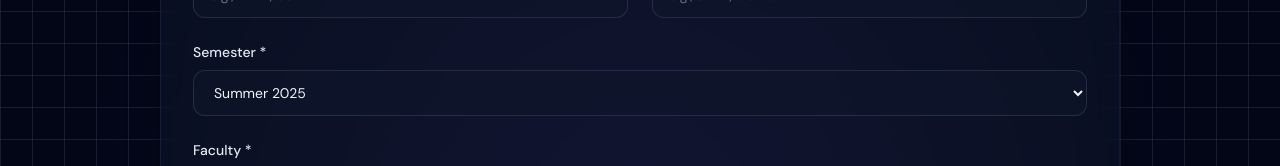
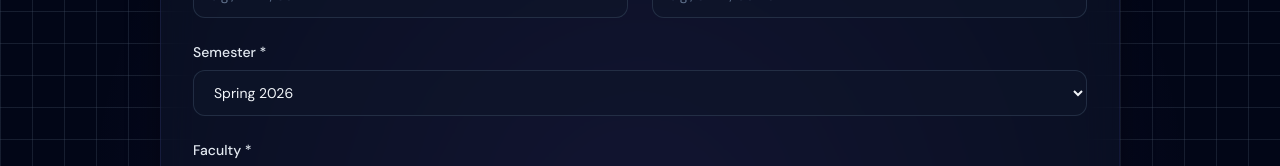
Before and after one commit to KhandakerSamin/SlideLink-Frontend, a Next.js app: page /create in a window 1280 px wide. Shown: the part 245-411 px from the top of the page. Built offline with nearby package versions, Linux system fonts and the light colour scheme.

Commit message:
Fix issue and add semester info

```diff
--- a/src/app/collections/[username]/page.js
+++ b/src/app/collections/[username]/page.js
@@ -31,8 +31,11 @@ export default function CollectionPage() {
       if (passwordFromUrl) {
         await authenticateAndLoadData(passwordFromUrl)
       } else {
+        // Allow direct access without password (for creator)
+        setIsAuthenticated(true)
+        await loadCollectionData()
+        await loadSubmissions()
         setIsLoading(false)
-        setIsAuthenticated(false)
       }
     }
     initialAuthCheck()
--- a/src/app/create/page.js
+++ b/src/app/create/page.js
@@ -10,7 +10,7 @@ export default function CreatePage() {
   const [formData, setFormData] = useState({
     section: "",
     courseCode: "",
-    semester: "Summer 2025",
+    semester: "Spring 2026",
     faculty: "",
     department: "",
     teamCount: "",
@@ -49,8 +49,8 @@ export default function CreatePage() {
         // Create the collection object
         const mockCollection = {
           username: username,
-          shareLink: `${window.location.origin}/collections/${username}?password=${formData.password}`,
-          qrCode: `https://api.qrserver.com/v1/create-qr-code/?size=200x200&data=${encodeURIComponent(`${window.location.origin}/collections/${username}?password=${formData.password}`)}`,
+          shareLink: `${window.location.origin}/collections/${username}`,
+          qrCode: `https://api.qrserver.com/v1/create-qr-code/?size=200x200&data=${encodeURIComponent(`${window.location.origin}/collections/${username}`)}`,
           ...data.collection,
         }
         setCreatedCollection(mockCollection)
--- a/src/components/CreateCollection/create-form.js
+++ b/src/components/CreateCollection/create-form.js
@@ -46,7 +46,7 @@ const faculties = {
   ],
 }
 
-const semesters = ["Spring 2025", "Summer 2025", "Fall 2025", "Spring 2026", "Summer 2026", "Fall 2026"]
+const semesters = ["Spring 2026", "Summer 2026", "Fall 2026"]
 
 export default function CreateForm({ formData, setFormData, onSubmit, error, isLoading }) {
   const handleSubmit = (e) => {
@@ -161,7 +161,7 @@ export default function CreateForm({ formData, setFormData, onSubmit, error, isL
                   className="w-full rounded-xl bg-slate-900/60 border border-slate-700/60 px-4 py-3 text-sm text-slate-100 focus:outline-none focus:ring-2 focus:ring-indigo-500 focus:border-transparent"
                 >
                   {semesters.map((semester) => (
-                    <option key={semester} value={semester}>
+                    <option key={semester} value={semester} className="bg-slate-900 text-slate-100">
                       {semester}
                     </option>
                   ))}
@@ -181,9 +181,9 @@ export default function CreateForm({ formData, setFormData, onSubmit, error, isL
                   }}
                   className="w-full rounded-xl bg-slate-900/60 border border-slate-700/60 px-4 py-3 text-sm text-slate-100 focus:outline-none focus:ring-2 focus:ring-indigo-500 focus:border-transparent"
                 >
-                  <option value="">Select faculty</option>
+                  <option value="" className="bg-slate-900 text-slate-100">Select faculty</option>
                   {Object.keys(faculties).map((faculty) => (
-                    <option key={faculty} value={faculty}>
+                    <option key={faculty} value={faculty} className="bg-slate-900 text-slate-100">
                       {faculty}
                     </option>
                   ))}
@@ -202,10 +202,10 @@ export default function CreateForm({ formData, setFormData, onSubmit, error, isL
                   disabled={!formData.faculty}
                   className="w-full rounded-xl bg-slate-900/60 border border-slate-700/60 px-4 py-3 text-sm text-slate-100 focus:outline-none focus:ring-2 focus:ring-indigo-500 focus:border-transparent disabled:opacity-60 disabled:cursor-not-allowed"
                 >
-                  <option value="">{formData.faculty ? "Select department" : "Select faculty first"}</option>
+                  <option value="" className="bg-slate-900 text-slate-100">{formData.faculty ? "Select department" : "Select faculty first"}</option>
                   {formData.faculty &&
                     faculties[formData.faculty]?.map((dept) => (
-                      <option key={dept} value={dept}>
+                      <option key={dept} value={dept} className="bg-slate-900 text-slate-100">
                         {dept}
                       </option>
                     ))}
```
